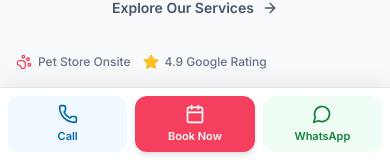
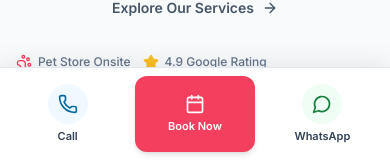
Before and after one commit to Zeqlo/vizag-animal-hospital-website, a React (Vite) app: page / in a window 390 px wide. Shown: the part 680-844 px from the top of the page. Built offline with nearby package versions, Linux system fonts and the light colour scheme; no server answers.

Commit message:
Stronger hero gradient, unified white bottom bar, more hero bottom padding

```diff
--- a/src/components/common/MobileBottomBar.tsx
+++ b/src/components/common/MobileBottomBar.tsx
@@ -10,10 +10,12 @@ export function MobileBottomBar() {
       <div className="grid grid-cols-3 gap-2">
         <a
           href={`tel:${clinicInfo.phone.replace(/\s/g, "")}`}
-          className="flex flex-col items-center justify-center gap-1 py-2 rounded-xl bg-ocean-50 text-ocean-700 active:bg-ocean-100 transition-colors"
+          className="flex flex-col items-center justify-center gap-1 py-2 rounded-xl active:bg-slate-100 transition-colors"
         >
-          <Phone className="h-5 w-5" />
-          <span className="text-[11px] font-semibold">Call</span>
+          <div className="w-10 h-10 rounded-full bg-ocean-50 flex items-center justify-center text-ocean-700">
+            <Phone className="h-5 w-5" />
+          </div>
+          <span className="text-[11px] font-semibold text-slate-700">Call</span>
         </a>
 
         <Link
@@ -28,10 +30,12 @@ export function MobileBottomBar() {
           href={whatsappUrl}
           target="_blank"
           rel="noopener noreferrer"
-          className="flex flex-col items-center justify-center gap-1 py-2 rounded-xl bg-green-50 text-green-700 active:bg-green-100 transition-colors"
+          className="flex flex-col items-center justify-center gap-1 py-2 rounded-xl active:bg-slate-100 transition-colors"
         >
-          <MessageCircle className="h-5 w-5" />
-          <span className="text-[11px] font-semibold">WhatsApp</span>
+          <div className="w-10 h-10 rounded-full bg-green-50 flex items-center justify-center text-green-700">
+            <MessageCircle className="h-5 w-5" />
+          </div>
+          <span className="text-[11px] font-semibold text-slate-700">WhatsApp</span>
         </a>
       </div>
     </div>
--- a/src/pages/Home.tsx
+++ b/src/pages/Home.tsx
@@ -96,7 +96,7 @@ export default function Home() {
       {/* Hero Section */}
       <section className="relative overflow-hidden bg-slate-50">
         <div className="max-w-7xl mx-auto px-4 sm:px-6 lg:px-8">
-          <div className="grid lg:grid-cols-2 gap-6 lg:gap-12 items-center py-10 sm:py-16 lg:py-20 pb-28 sm:pb-16 lg:pb-20">
+          <div className="grid lg:grid-cols-2 gap-6 lg:gap-12 items-center py-10 sm:py-16 lg:py-20 pb-36 sm:pb-16 lg:pb-20">
             {/* Text content */}
             <div className="order-2 lg:order-1">
               <div className="sm:bg-white/95 sm:backdrop-blur-sm sm:rounded-3xl sm:p-8 lg:p-10 sm:shadow-xl">
@@ -237,7 +237,7 @@ export default function Home() {
             {/* Mobile collage */}
             <div className="order-1 lg:hidden">
               <div className="relative">
-                <div className="absolute inset-x-0 -top-4 bottom-8 bg-gradient-to-tr from-coral-100 via-ocean-50 to-green-50 rounded-[2.5rem] -rotate-3 scale-105 -z-10 opacity-80" />
+                <div className="absolute inset-x-0 -top-6 bottom-6 bg-gradient-to-tr from-coral-200 via-ocean-100 to-green-100 rounded-[2.5rem] -rotate-2 scale-105 -z-10" />
                 <div className="flex gap-3 items-end justify-center">
                   <img
                     src="/dog-hero.jpg"
```
